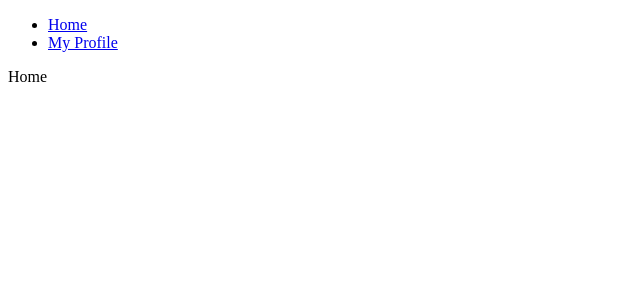
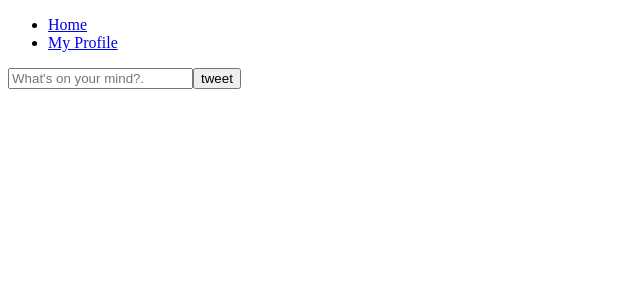
Before and after one commit to pranavkhapra/tweet, a React (Create React App) app: page / in a window 1280 px wide. Shown: the top 300 px of the page, without its empty margins (0-640 px from the left). Built offline with nearby package versions, Linux system fonts and the light colour scheme; no server answers; sample sign-in values are in the browser's storage.

Commit message:
setting up the database in firebase

```diff
--- a/src/base.js
+++ b/src/base.js
@@ -1,5 +1,6 @@
 import firebase from 'firebase';
 import 'firebase/auth';
+import 'firebase/database';
 
 const firebaseConfig = {
   apiKey: 'AIzaSyCYXNrgSOKES-ASlEj1MCKUBp5lFZ7vWME',
--- a/src/routes/Home.js
+++ b/src/routes/Home.js
@@ -1,7 +1,29 @@
-import React from 'react';
+import React, { useState } from 'react';
 
 function Home() {
-  return <div>Home</div>;
+  const [tweet, setTweet] = useState('');
+  const onSubmit = (event) => {
+    event.preventDefault();
+  };
+  const onChange = (event) => {
+    setTweet({
+      [event.target.name]: event.target.value,
+    });
+  };
+  return (
+    <div>
+      <form onSubmit={onSubmit}>
+        <input
+          type="text"
+          placeholder="What's on your mind?."
+          maxLength={120}
+          value={tweet}
+          onChange={onChange}
+        />
+        <input type="submit" value="tweet" />
+      </form>
+    </div>
+  );
 }
 
 export default Home;
```
